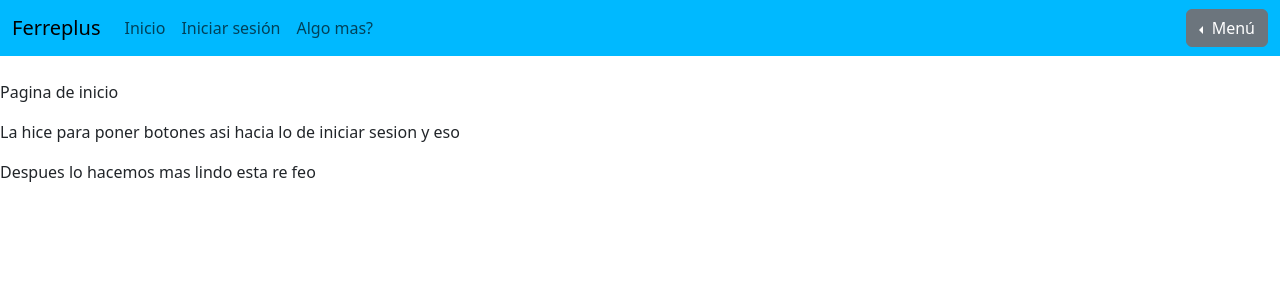
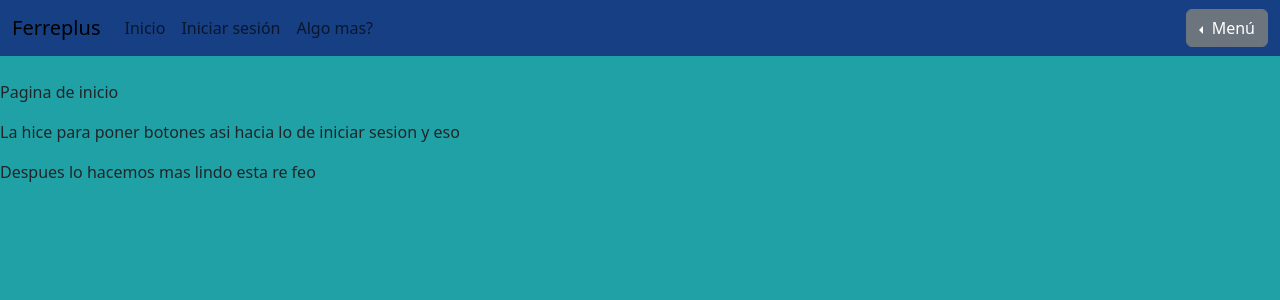
Before and after one commit to FacundoGazar/ferreteria_2-0, a Django app: page / in a window 1280 px wide. Shown: the top 300 px of the page. Run offline with Django 5.2, Linux system fonts and the light colour scheme.

Commit message:
cambios esteticos de color

```diff
--- a/homepage/templates/homepage/base.html
+++ b/homepage/templates/homepage/base.html
@@ -9,6 +9,11 @@
   <body>
     {% include "homepage/navbar.html" %}
     <br/>
+    <style>
+      body{
+        background-color: #1FA1A5;
+      }
+    </style>
       <div class="container">
           {% if messages %}
           {% for message in messages %}
--- a/homepage/templates/homepage/navbar.html
+++ b/homepage/templates/homepage/navbar.html
@@ -1,4 +1,4 @@
-<nav class="navbar navbar-expand-lg" style="background-color: #00B9FF;">
+<nav class="navbar navbar-expand-lg" style="background-color: #173F84;">
   <div class="container-fluid">
     <a class="navbar-brand" href="{% url 'homepage' %}">Ferreplus</a>
     <button class="navbar-toggler" type="button" data-bs-toggle="collapse" data-bs-target="#navbarNav" aria-controls="navbarNav" aria-expanded="false" aria-label="Toggle navigation">
```
